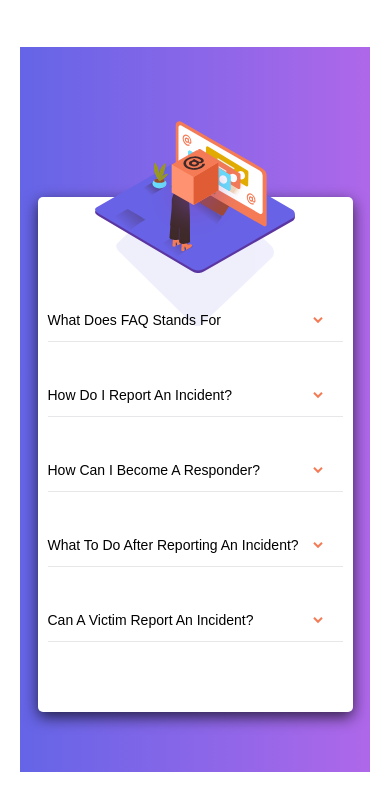
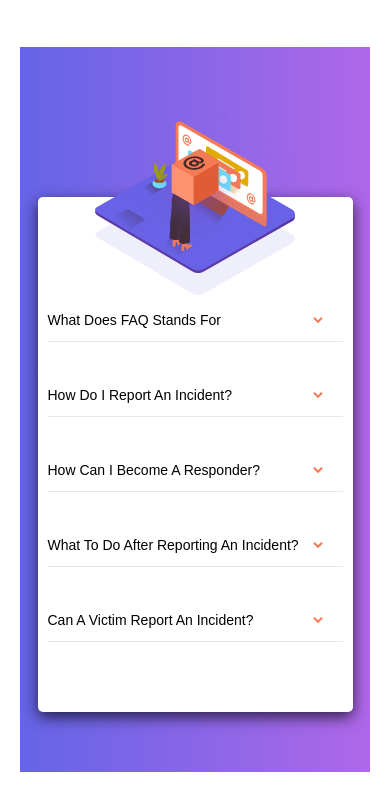
Before and after one commit to khareemah/sdg, a plain HTML site: page index.html in a window 390 px wide. Shown: the part 1663-2474 px from the top of the page. Drawn offline with Linux system fonts and the light colour scheme.

Commit message:
fix white spacing

```diff
--- a/index.html
+++ b/index.html
@@ -84,7 +84,7 @@
         <div>
           <img src="./illustration-box-desktop.svg" alt="box-desktop" class="box-desktop">
           <img src="./illustration-woman-online-desktop.svg" alt="woman-desktop" class="woman-desktop">
-
+          <img src="./bg-pattern-desktop.svg" alt="bg-desktop" class="bg-desktop">
           <div class="questions">
             <div class="question-card">
               <button class="question-btn">What does FAQ stands for</button>
--- a/style.css
+++ b/style.css
@@ -146,17 +146,14 @@ section.faqs {
   box-shadow: 0px 5px 15px rgba(0, 0, 0, 0.7);
   border-radius: 5px;
   position: relative;
-  background-image: url(./bg-pattern-desktop.svg);
-  background-repeat: no-repeat;
-  background-size: 300px;
-  background-position: -10% 80%;
   display: flex;
   align-items: center;
   justify-content: flex-end;
   padding: 20px 0;
 }
 .box-desktop,
-.woman-desktop {
+.woman-desktop,
+.bg-desktop {
   position: absolute;
   top: 50%;
   transform: translate(-50%, -50%);
@@ -166,7 +163,9 @@ section.faqs {
   width: 100px;
   z-index: 3;
 }
-.woman-desktop {
+
+.woman-desktop,
+.bg-desktop {
   left: 80px;
   width: 300px;
   z-index: 2;
@@ -211,7 +210,8 @@ section.faqs {
 /* faqs section end */
 /* responsiveness */
 @media (max-width: 1040px) {
-  .woman-desktop {
+  .woman-desktop,
+  .bg-desktop {
     width: 200px;
     left: 40px;
   }
@@ -233,7 +233,7 @@ section.faqs {
     transition: 0.5s ease all;
   }
   .topnav.open {
-    height: 206px;
+    height: 260px;
   }
   .topnav ul li {
     display: block;
@@ -256,7 +256,8 @@ section.faqs {
     font-size: 35px;
   }
   .box-desktop,
-  .woman-desktop {
+  .woman-desktop,
+  .bg-desktop {
     top: 0px;
     left: 50%;
   }
@@ -268,7 +269,6 @@ section.faqs {
   .faqs article > div {
     padding-top: 100px;
     background-position: 50% -50%;
-    background-size: 50% 50%;
   }
   .questions {
     padding: 10px;
```
